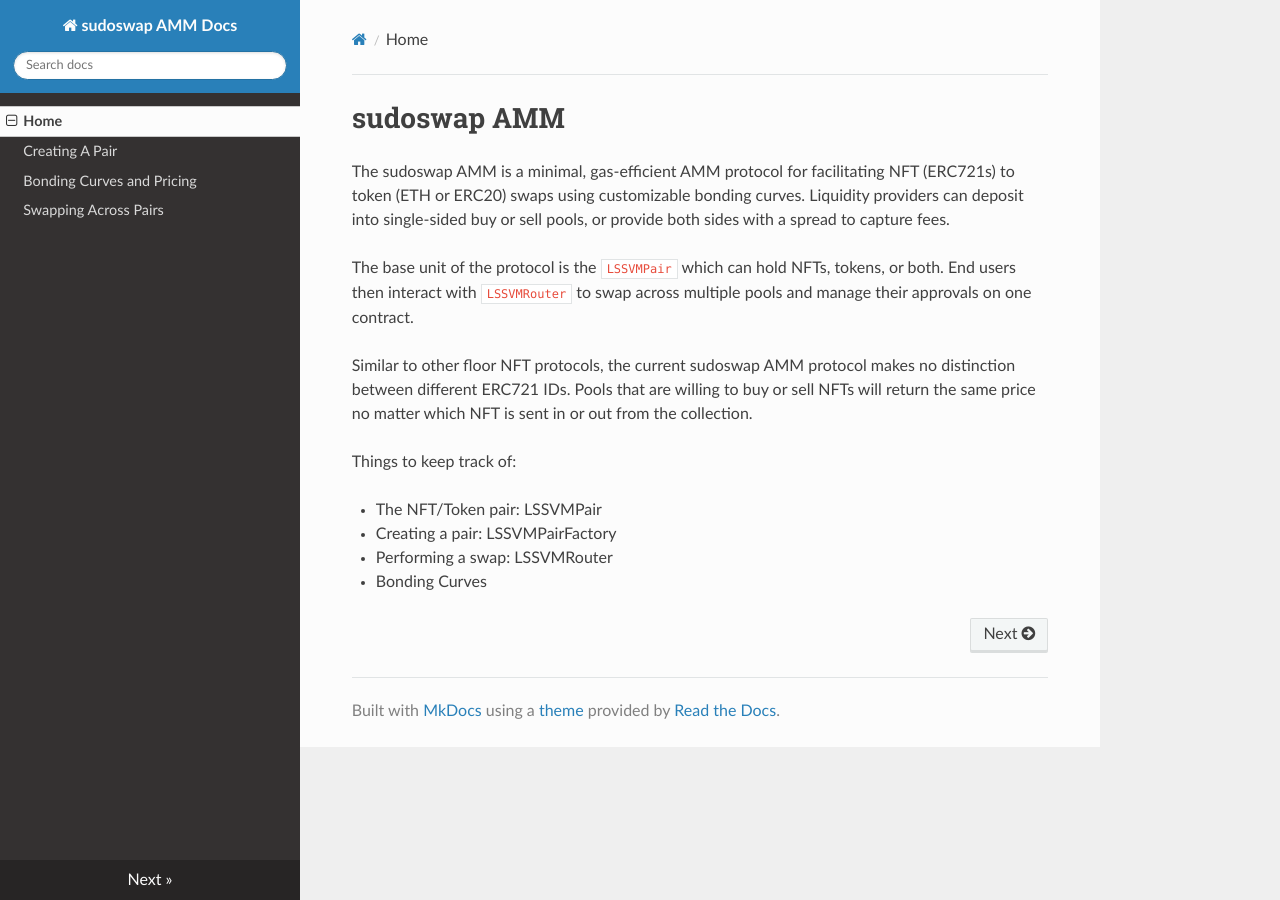
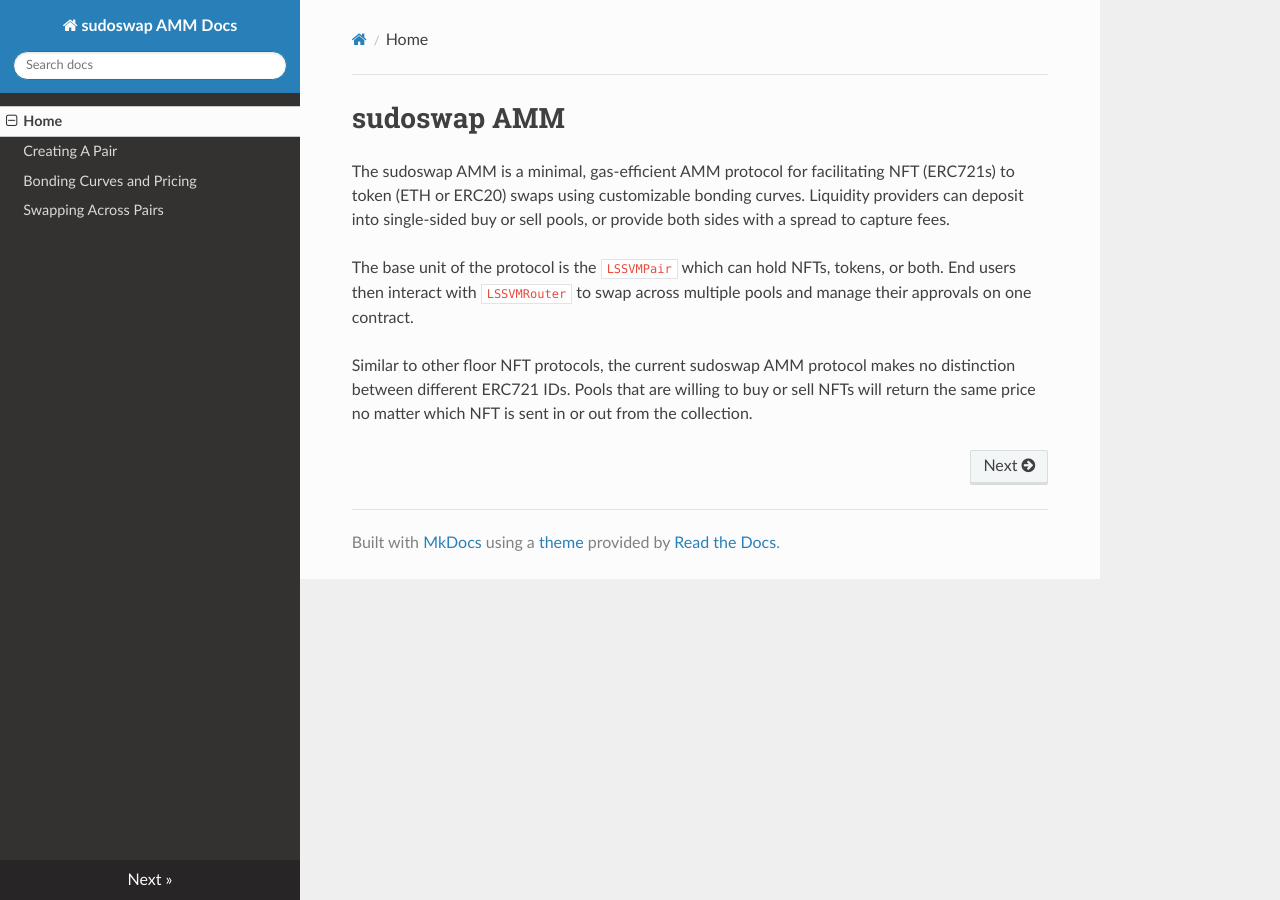
Before and after one commit to sudoswap/lssvm-docs, an MkDocs documentation site: the page built from docs/index.md, in a window 1280 px wide. Built offline with MkDocs 1.6.1, drawn with Linux system fonts in a browser that asks for light colours; nearby versions of some CDN libraries.

Commit message:
remove cruft

```diff
--- a/docs/index.md
+++ b/docs/index.md
@@ -5,10 +5,3 @@
 The base unit of the protocol is the `LSSVMPair` which can hold NFTs, tokens, or both. End users then interact with `LSSVMRouter` to swap across multiple pools and manage their approvals on one contract.
 
 Similar to other floor NFT protocols, the current sudoswap AMM protocol makes no distinction between different ERC721 IDs. Pools that are willing to buy or sell NFTs will return the same price no matter which NFT is sent in or out from the collection.
-
-Things to keep track of:
-
-- The NFT/Token pair: LSSVMPair
-- Creating a pair: LSSVMPairFactory
-- Performing a swap: LSSVMRouter
-- Bonding Curves
```
Also changed, not shown: site/index.html, site/search/search_index.json, 1 other file.
